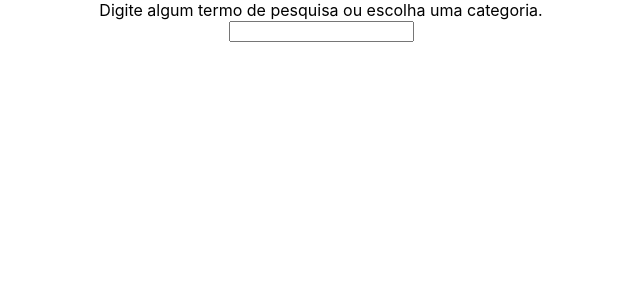
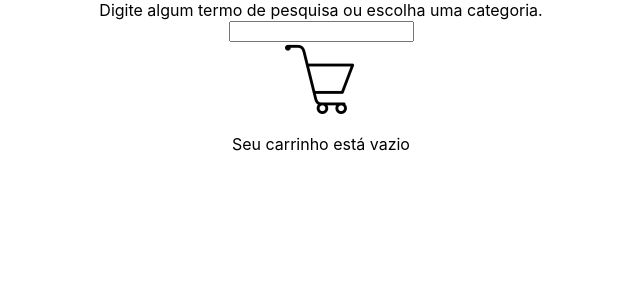
Before and after one commit to tryber/sd-03-block15-project-frontend-online-store-14, a React (Create React App) app: page / in a window 1280 px wide. Shown: the top 300 px of the page, without its empty margins (319-959 px from the left). Built offline with nearby package versions, Linux system fonts and the light colour scheme.

Commit message:
Requisitos 2 e 3

```diff
--- a/src/App.js
+++ b/src/App.js
@@ -1,6 +1,8 @@
 import React from 'react';
+import Search from './components/Search';
+import Carrinho from './components/Carrinho';
+import Shopping from './components/Shopping';
 import { BrowserRouter, Route, Switch } from 'react-router-dom';
-import Search from './components/Search';
 import './App.css';
 
 function App() {
@@ -9,8 +11,10 @@ function App() {
       <BrowserRouter>
         <Switch>
           <Route exact path="/" component={Search} />
+          <Route path="/shopping" component={Shopping} />
         </Switch>
       </BrowserRouter>
+      <Carrinho />
     </div>
   );
 }
--- /dev/null
+++ b/src/components/Carrinho.js
@@ -0,0 +1,15 @@
+import React from 'react';
+import Image from '../image/carrinho.png';
+
+class Carrinho extends React.Component {
+  render() {
+    return(
+      <div>
+        <img src={Image} Alt="Carrinho de Compras" data-testid="shopping-cart-button"/>
+        <p data-testid="shopping-cart-empty-message">Seu carrinho está vazio</p>
+      </div>
+    )
+  }
+}
+
+export default Carrinho;
--- a/src/components/Search.js
+++ b/src/components/Search.js
@@ -4,7 +4,7 @@ class Search extends React.Component {
   render() {
     return (
       <div>
-        <label data-testid="home-initial-message">
+        <label htmlFor="Barra-Pesquisa" data-testid="home-initial-message">
           Digite algum termo de pesquisa ou escolha uma categoria.
         </label><br />
         <input type="text" />
--- /dev/null
+++ b/src/components/Shopping.js
@@ -0,0 +1,13 @@
+import React from 'react';
+
+class Shopping extends React.Component {
+  render() {
+    return (
+      <div>
+
+      </div>
+    );
+  }
+}
+
+export default Shopping;
```
Also changed, not shown: src/image/carrinho.png (added).
